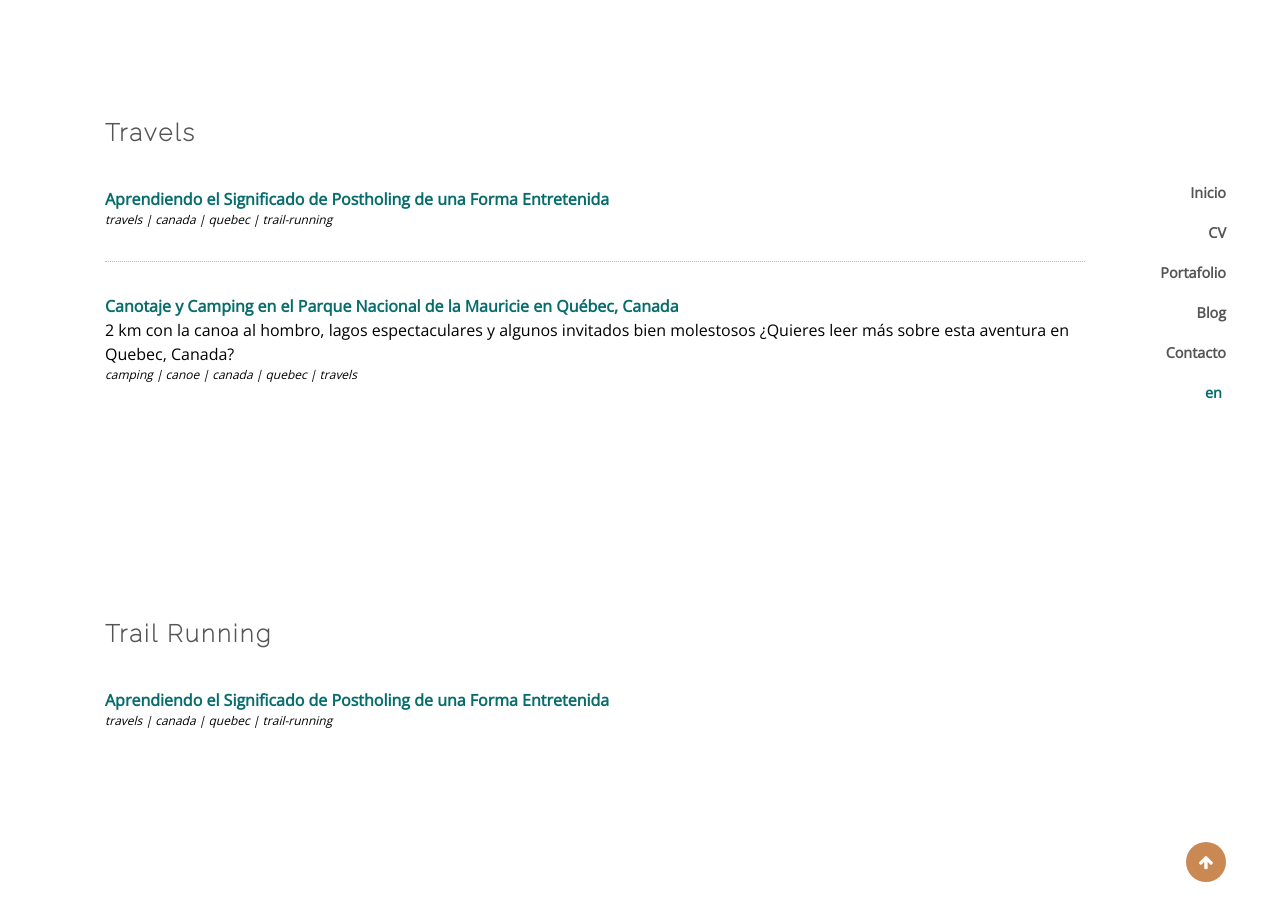
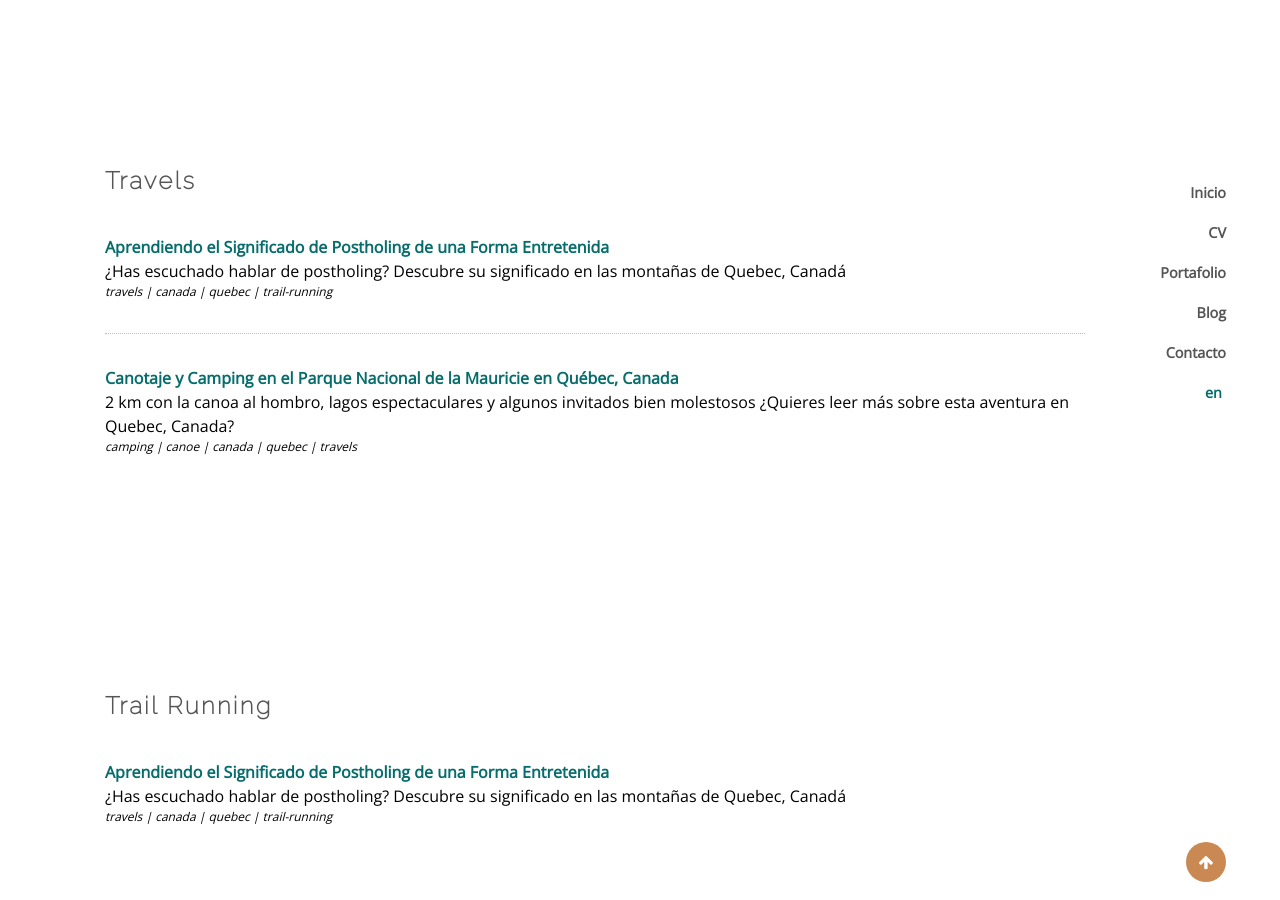
Before and after one commit to edonosousa/edonosousa.github.io, a Jekyll site: the page built from es/_pages/tags/index.html, in a window 1280 px wide and 900 px high, scrolled down 4107 px. Built offline with Jekyll 4.4.1, drawn with Linux system fonts in a browser that asks for light colours; some of the changed text lies outside the part shown.

Commit message:
Update 2018-06-27-postholing-mont-lac-cygnes.md

```diff
--- a/es/_posts/2018-06-27-postholing-mont-lac-cygnes.md
+++ b/es/_posts/2018-06-27-postholing-mont-lac-cygnes.md
@@ -12,6 +12,9 @@ tags:
   - canada
   - quebec
   - trail-running
+description: >-
+  ¿Has escuchado hablar de postholing? Descubre su significado en las montañas
+  de Quebec, Canadá
 ---
 Corriendo en uno de los más antiguos cordones montañosos del planeta, aprendiendo de esta nueva palabra postholing y tratando de sacar el máximo provecho a nuestro día en Mont du Lac des Cygnes.
 
```
